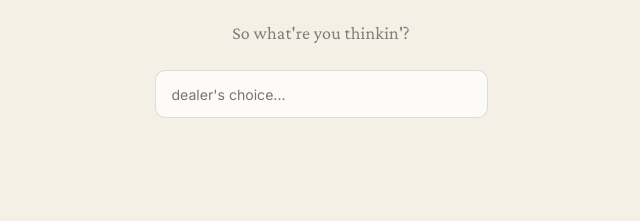
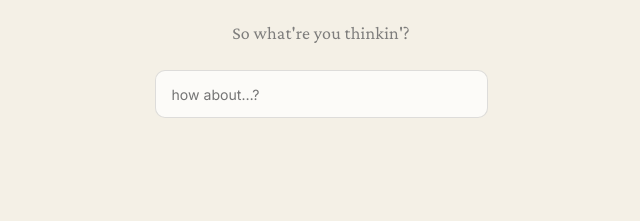
Before and after one commit to unboundhealing/unboundhealing, a plain HTML site: page inviting/index.html in a window 1280 px wide. Shown: the part 484-705 px from the top of the page, 319-959 px from the left. Drawn offline with nearby package versions, Linux system fonts and the light colour scheme.

Commit message:
Update search input placeholder text

```diff
--- a/inviting/index.html
+++ b/inviting/index.html
@@ -112,7 +112,7 @@
   <input
       id="site-search"
       type="search"
-      placeholder="dealer's choice..."
+      placeholder="how about…?"
       autocomplete="off">
 
   <div id="search-results"></div>
```
